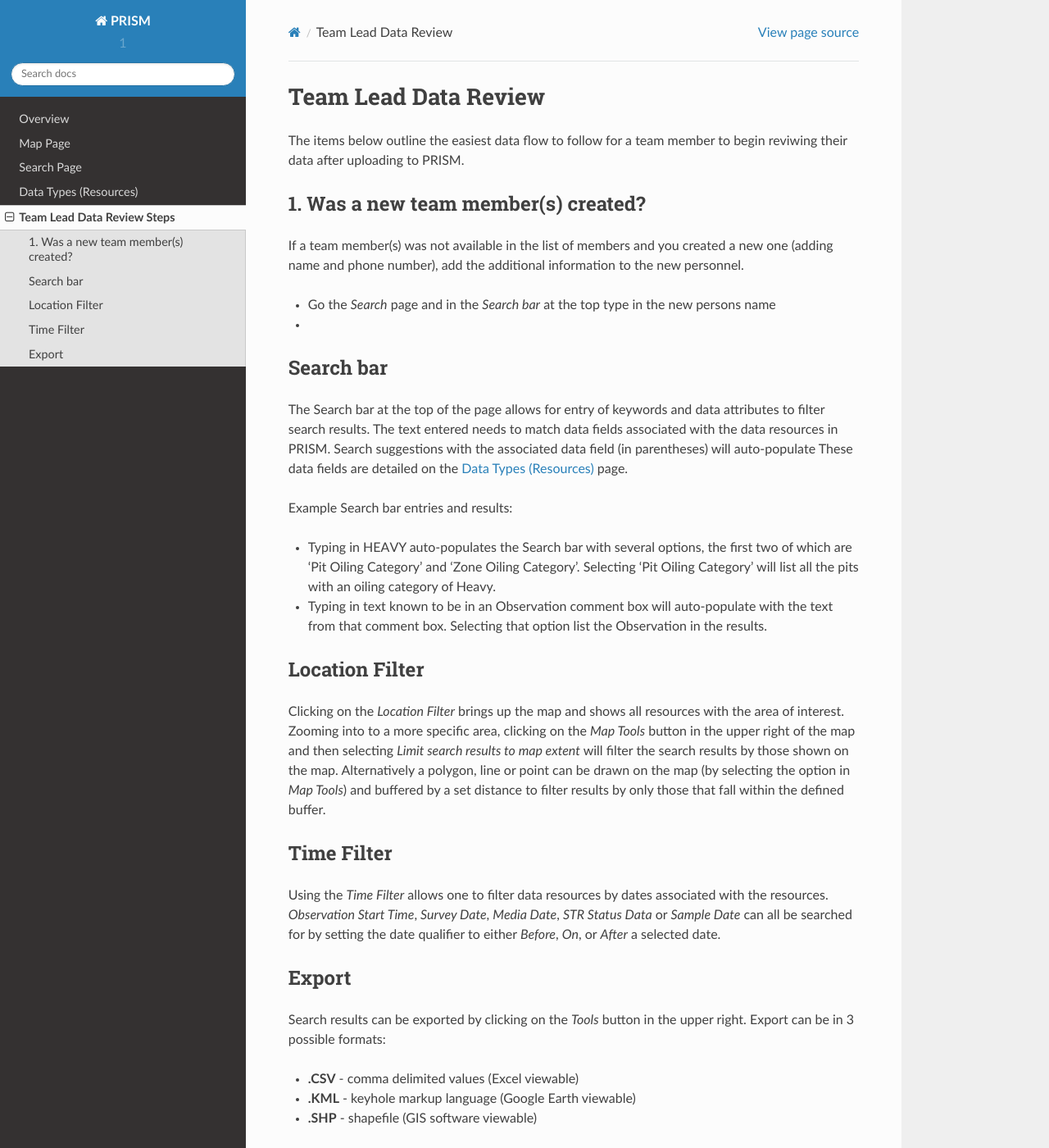
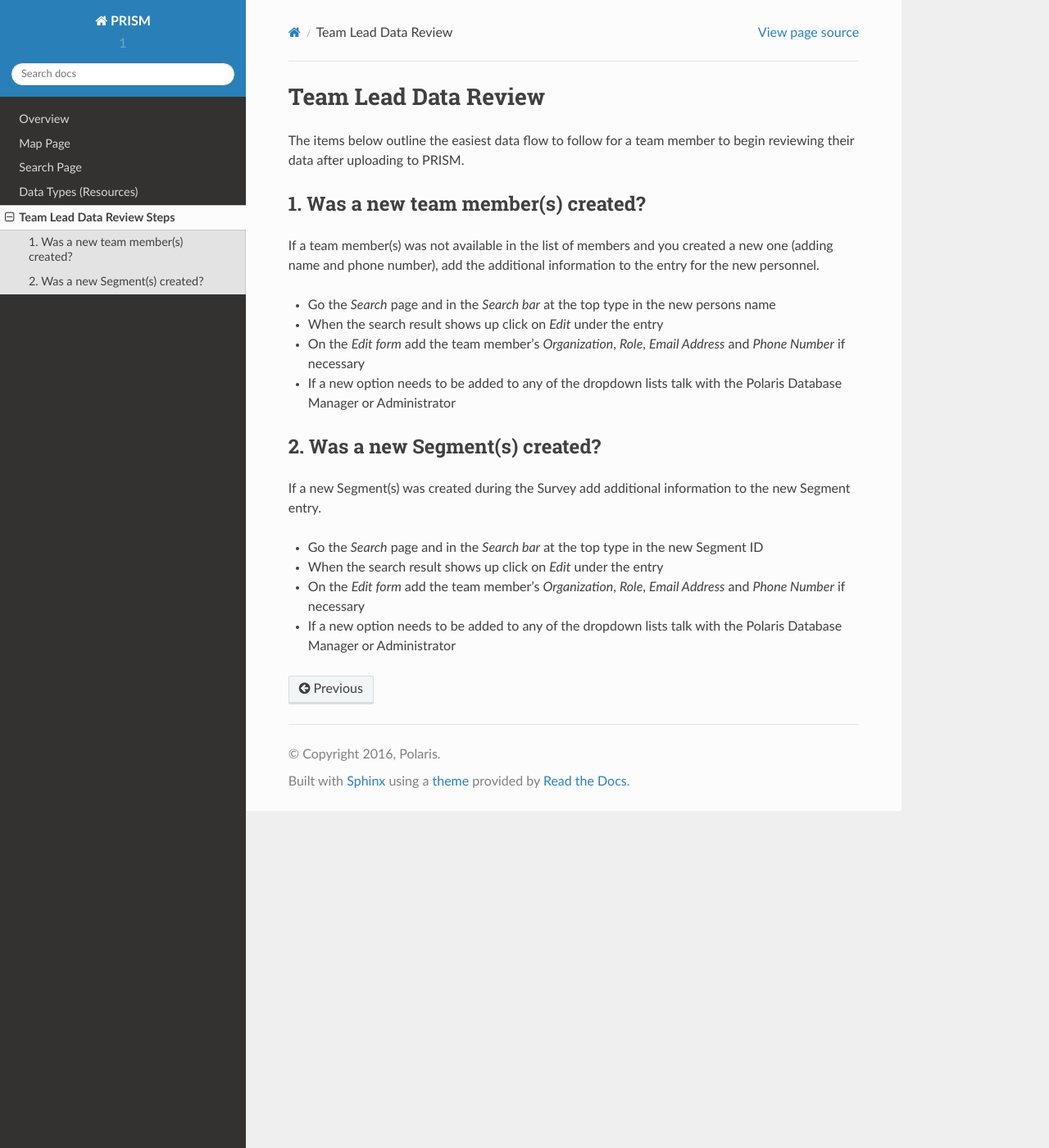
Before and after one commit to agraham/PRISM_rtd, a Sphinx documentation site: the page built from docs/teamlead.rst, in a window 1280 px wide and 1400 px high. Shown: the whole window at 82% size. Built offline with Sphinx 7.4.7 and the Read the Docs theme 2.0.0, drawn with Linux system fonts in a browser that asks for light colours; some of the changed text lies outside the part shown.

Commit message:
Update teamlead.rst

```diff
--- a/docs/teamlead.rst
+++ b/docs/teamlead.rst
@@ -1,46 +1,25 @@
 Team Lead Data Review
 =====================
 
-The items below outline the easiest data flow to follow for a team member to begin reviwing their data after uploading to PRISM.
+The items below outline the easiest data flow to follow for a team member to begin reviewing their data after uploading to PRISM.
 
 1. Was a new team member(s) created?
 ---------------------------------
 
-If a team member(s) was not available in the list of members and you created a new one (adding name and phone number), add the additional information to the new personnel.
+If a team member(s) was not available in the list of members and you created a new one (adding name and phone number), add the additional information to the entry for the new personnel.
 
 - Go the *Search* page and in the *Search bar* at the top type in the new persons name
--
-
-Search bar
---------
-
-The Search bar at the top of the page allows for entry of keywords and data attributes to filter search results.  The text entered needs to  match data fields associated with the data resources in PRISM.  Search suggestions with the associated data field (in parentheses) will auto-populate  These data fields are detailed on the `Data Types (Resources) <resources.html>`_ page.
-
-Example Search bar entries and results:
-
-- Typing in HEAVY auto-populates the Search bar with several options, the first two of which are 'Pit Oiling Category' and 'Zone Oiling Category'.  Selecting 'Pit Oiling Category' will list all the pits with an oiling category of Heavy.
-- Typing in text known to be in an Observation comment box will auto-populate with the text from that comment box.  Selecting that option list the Observation in the results.
+- When the search result shows up click on *Edit* under the entry
+- On the *Edit form* add the team member's *Organization*, *Role*, *Email Address* and *Phone Number* if necessary
+- If a new option needs to be added to any of the dropdown lists talk with the Polaris Database Manager or Administrator
 
 
-Location Filter
-----------------
+2. Was a new Segment(s) created?
+---------------------------------
 
-Clicking on the *Location Filter* brings up the map and shows all resources with the area of interest.  Zooming into to a more specific area, clicking on the *Map Tools* button in the upper right of the map and then selecting *Limit search results to map extent* will filter the search results by those shown on the map.  Alternatively a polygon, line or point can be drawn on the map (by selecting the option in *Map Tools*) and buffered by a set distance to filter results by only those that fall within the defined buffer.
+If a new Segment(s) was created during the Survey add additional information to the new Segment entry.
 
-Time Filter
-------------
-
-Using the *Time Filter* allows one to filter data resources by dates associated with the resources. *Observation Start Time*, *Survey Date*, *Media Date*, *STR Status Data* or *Sample Date* can all be searched for by setting the date qualifier to either *Before*, *On*, or *After* a selected date.
-
-Export
-------------
-
-Search results can be exported by clicking on the *Tools* button in the upper right.  Export can be in 3 possible formats:
-
-- **.CSV** - comma delimited values (Excel viewable)
-- **.KML** - keyhole markup language (Google Earth viewable)
-- **.SHP** - shapefile (GIS software viewable)
-
-Only the results that show up in the Search results list will be exported.
-
-Only Data Resources with geographic locations directly associated with them will show up in the **.KML** and **.SHP** exports.  These Resources inlcude Surveys, Segments, Zones, Pits and Media.
+- Go the *Search* page and in the *Search bar* at the top type in the new Segment ID
+- When the search result shows up click on *Edit* under the entry
+- On the *Edit form* add the team member's *Organization*, *Role*, *Email Address* and *Phone Number* if necessary
+- If a new option needs to be added to any of the dropdown lists talk with the Polaris Database Manager or Administrator
```
